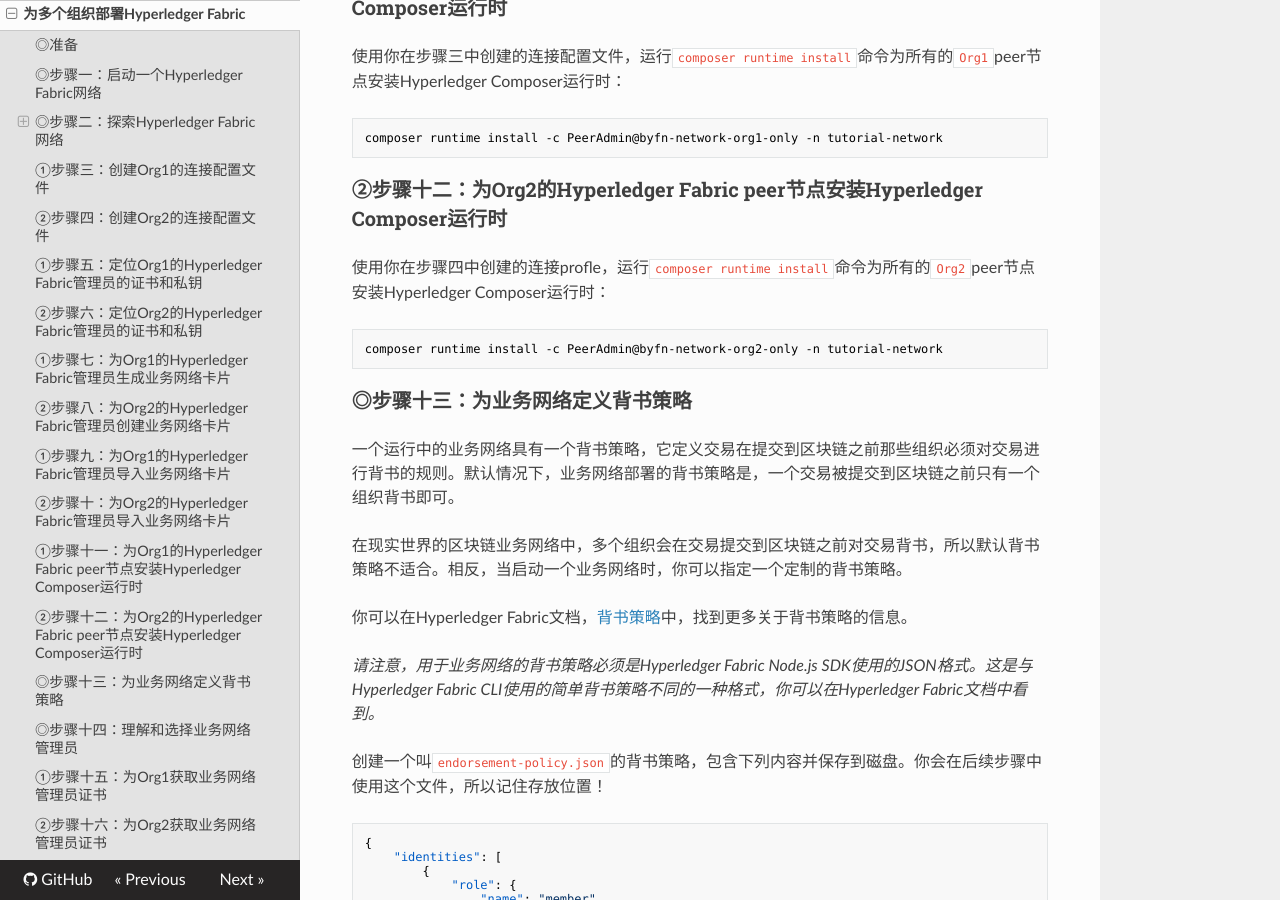
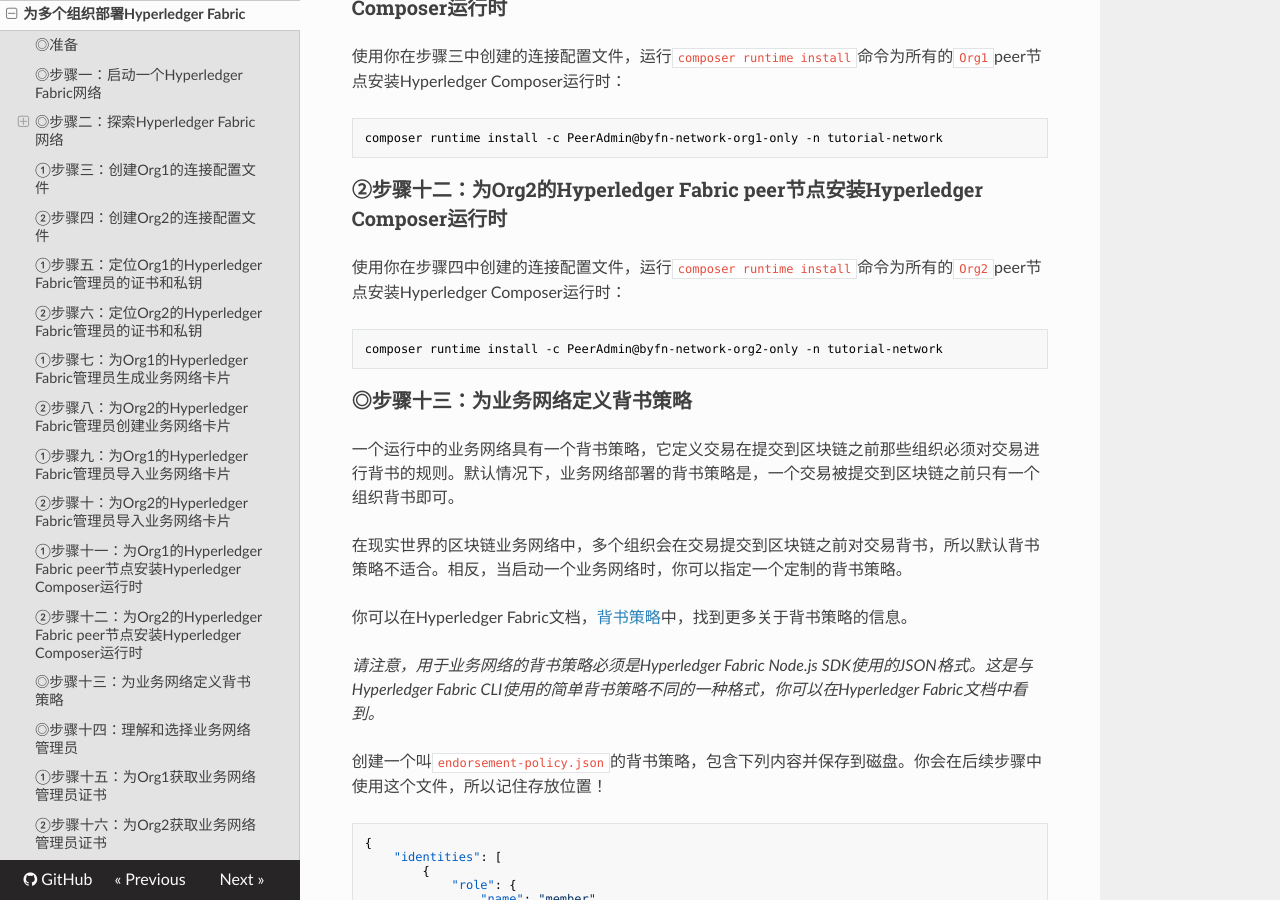
Before and after one commit to wbwangk/ComposerDocs, an MkDocs documentation site: the page built from docs/tutorials_deploy-to-fabric-multi-org.md, in a window 1280 px wide and 900 px high, scrolled down 10683 px. Built offline with MkDocs 1.6.1, drawn with Linux system fonts in a browser that asks for light colours; nearby versions of some CDN libraries; old or Windows-style settings are respelled for this version of MkDocs.

Commit message:
Update tutorials_deploy-to-fabric-multi-org.md

````diff
--- a/docs/tutorials_deploy-to-fabric-multi-org.md
+++ b/docs/tutorials_deploy-to-fabric-multi-org.md
@@ -440,7 +440,7 @@
 
 ### ②步骤十二：为Org2的Hyperledger Fabric peer节点安装Hyperledger Composer运行时
 
-使用你在步骤四中创建的连接profle，运行`composer runtime install`命令为所有的`Org2`peer节点安装Hyperledger Composer运行时：
+使用你在步骤四中创建的连接配置文件，运行`composer runtime install`命令为所有的`Org2`peer节点安装Hyperledger Composer运行时：
 ```bash
 composer runtime install -c PeerAdmin@byfn-network-org2-only -n tutorial-network
 ```
````
